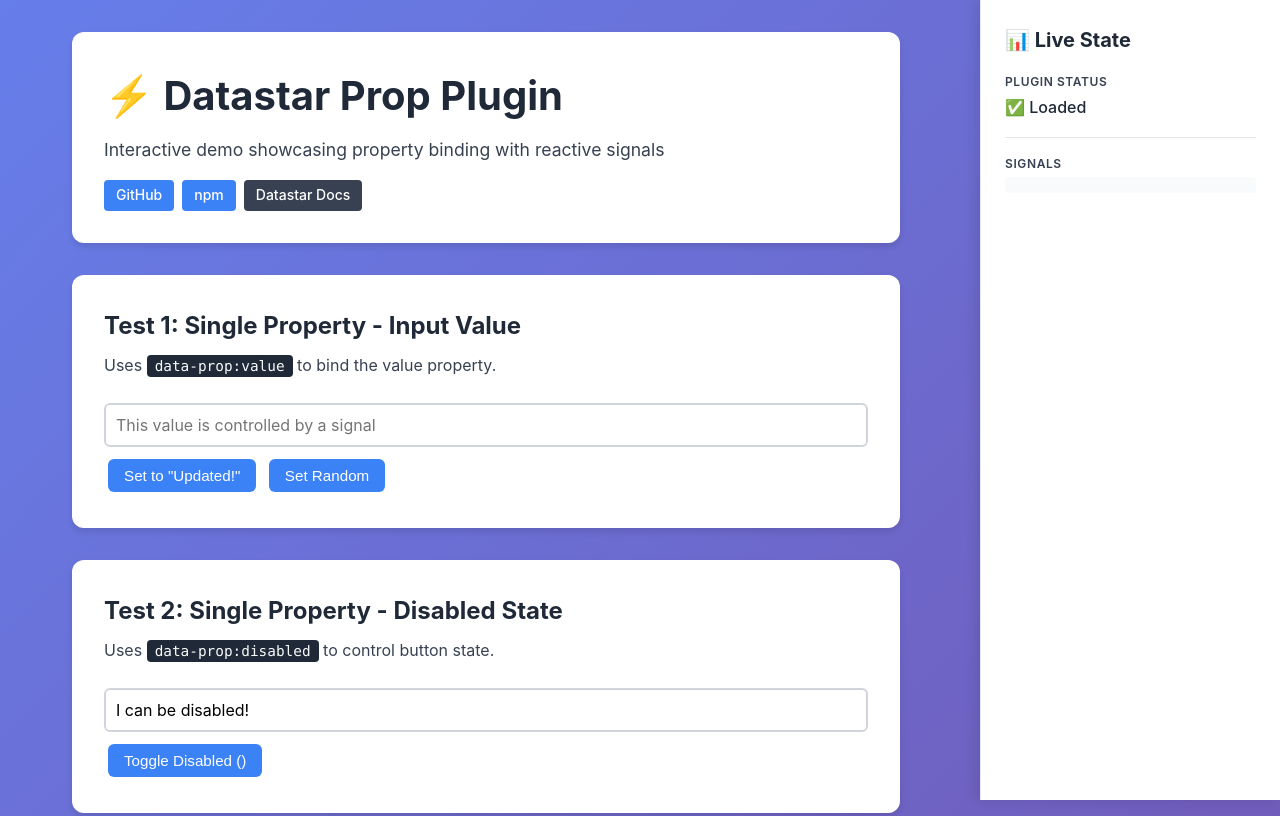
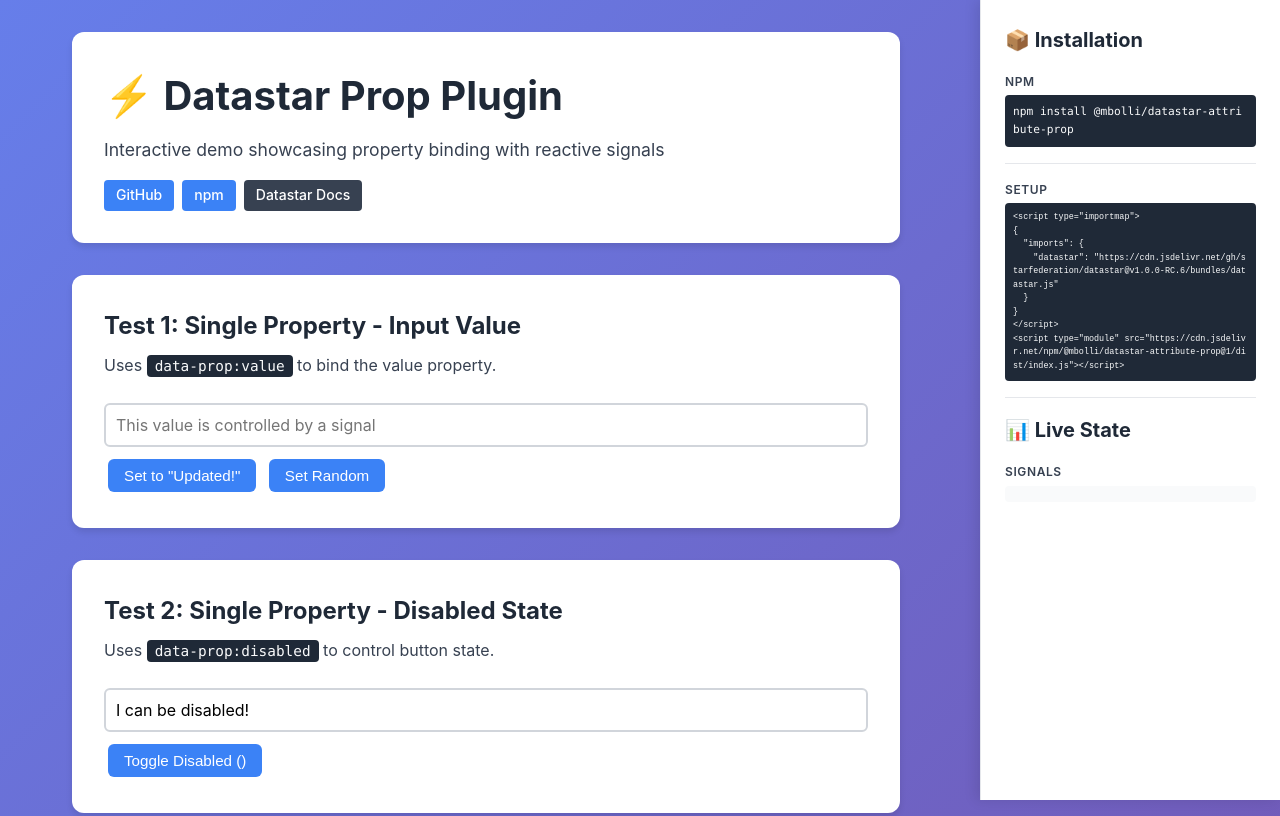
Before and after one commit to mbolli/datastar-attribute-prop, a website: page index.html in a window 1280 px wide. Shown: the top 816 px of the page. Drawn offline with Linux system fonts and the light colour scheme.

Commit message:
fix: update installation instructions and improve plugin setup in index.html

```diff
--- a/index.html
+++ b/index.html
@@ -208,11 +208,24 @@
 </head>
 <body>
     <div class="status">
+        <h3>📦 Installation</h3>
+        <div class="status-item">
+            <div class="status-label">NPM</div>
+            <code style="display: block; white-space: pre-wrap; word-break: break-all; font-size: 0.7em; padding: 0.5rem;">npm install @mbolli/datastar-attribute-prop</code>
+        </div>
+        <div class="status-item">
+            <div class="status-label">Setup</div>
+            <pre style="font-size: 0.65em; overflow-x: auto; margin: 0; padding: 0.5rem; background: var(--gray-900); color: var(--gray-50); border-radius: 4px; white-space: pre-wrap; word-break: break-all;">&lt;script type="importmap"&gt;
+{
+  "imports": {
+    "datastar": "https://cdn.jsdelivr.net/gh/starfederation/datastar@v1.0.0-RC.6/bundles/datastar.js"
+  }
+}
+&lt;/script&gt;
+&lt;script type="module" src="https://cdn.jsdelivr.net/npm/@mbolli/datastar-attribute-prop@1/dist/index.js"&gt;&lt;/script&gt;</pre>
+        </div>
+
         <h3>📊 Live State</h3>
-        <div class="status-item">
-            <div class="status-label">Plugin Status</div>
-            <div class="status-value">✅ Loaded</div>
-        </div>
         <div class="status-item">
             <div class="status-label">Signals</div>
             <pre data-json-signals style="font-size: 0.75em; overflow-x: auto; margin: 0; padding: 0.5rem; background: var(--gray-50); border-radius: 4px;"></pre>
@@ -333,15 +346,16 @@
 
     </div>
 
+    <script type="importmap">
+        {
+            "imports": {
+                "datastar": "https://cdn.jsdelivr.net/gh/starfederation/datastar@v1.0.0-RC.6/bundles/datastar.js"
+            }
+        }
+    </script>
     <script type="module">
-        // Use CDN for GitHub Pages deployment
-        import { attribute, effect } from 'https://cdn.jsdelivr.net/gh/starfederation/datastar@v1.0.0-RC.6/bundles/datastar.js';
-        import propPlugin from 'https://cdn.jsdelivr.net/npm/@mbolli/datastar-attribute-prop@1/dist/index.js';
-
-        // Register the plugin
-        attribute(propPlugin(effect))
-
-        console.log('✅ Datastar prop plugin loaded and registered!')
+        // Import the plugin - it will auto-register if 'datastar' is available via importmap
+        import './dist/index.js'
     </script>
 </body>
 </html>
```
